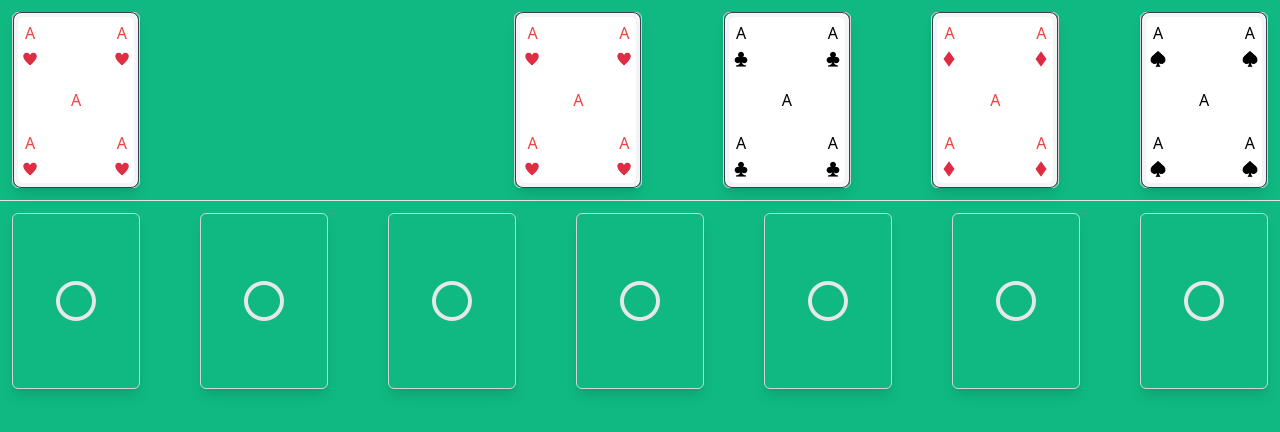
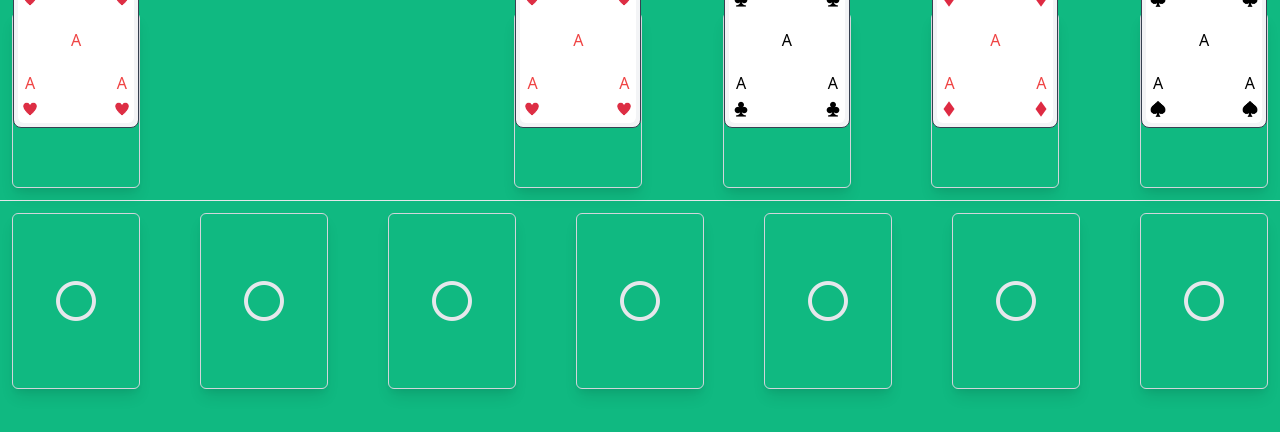
Before and after one commit to AlmirNeeto99/Solitaire, a Vue app: page /game in a window 1280 px wide. Shown: the top 432 px of the page. Built offline with nearby package versions, Linux system fonts and the light colour scheme.

Commit message:
added logic to create a margin when too many cards are together

```diff
--- a/src/components/Card.vue
+++ b/src/components/Card.vue
@@ -2,6 +2,7 @@
   <div
     class="h-44 z-10 flex w-32 bg-gray-100 border border-gray-700 rounded-lg p-1 select-none"
     ref="card"
+    :style="calculateMargin"
   >
     <div class="w-full rounded-md bg-white h-full flex flex-wrap">
       <div class="upper w-full self-start flex p-1">
@@ -46,13 +47,16 @@
 
 <script>
 export default {
-  props: ['suit', 'rank'],
+  props: ['suit', 'rank', 'index'],
   computed: {
     getSuit() {
       return require(`@/assets/images/${this.suit}.png`)
     },
     isRed() {
       return this.suit == 'hearts' || this.suit == 'diamonds'
+    },
+    calculateMargin() {
+      return this.index != 0 ? 'margin-top: -120px' : ''
     },
   },
   mounted() {
```
